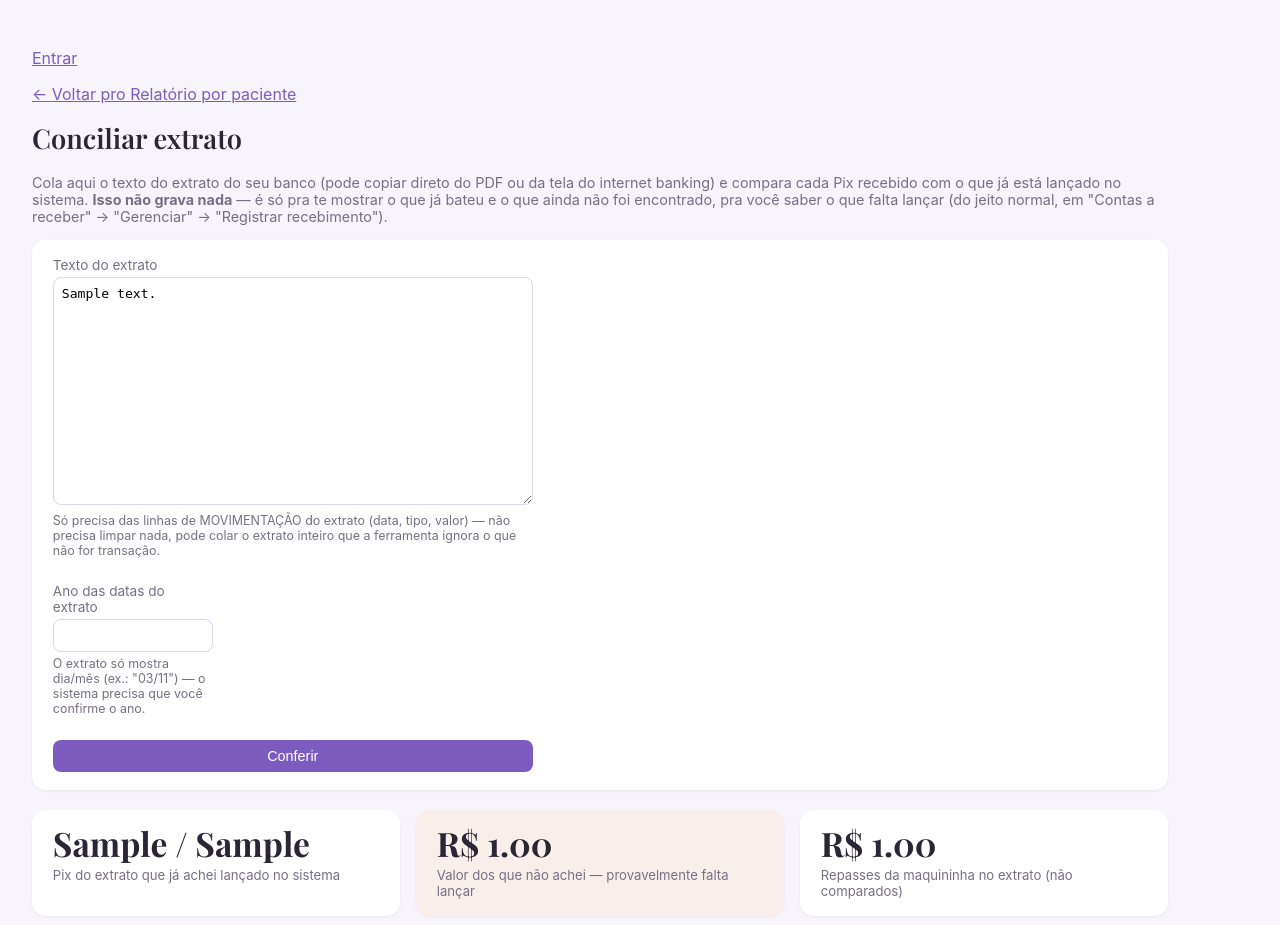
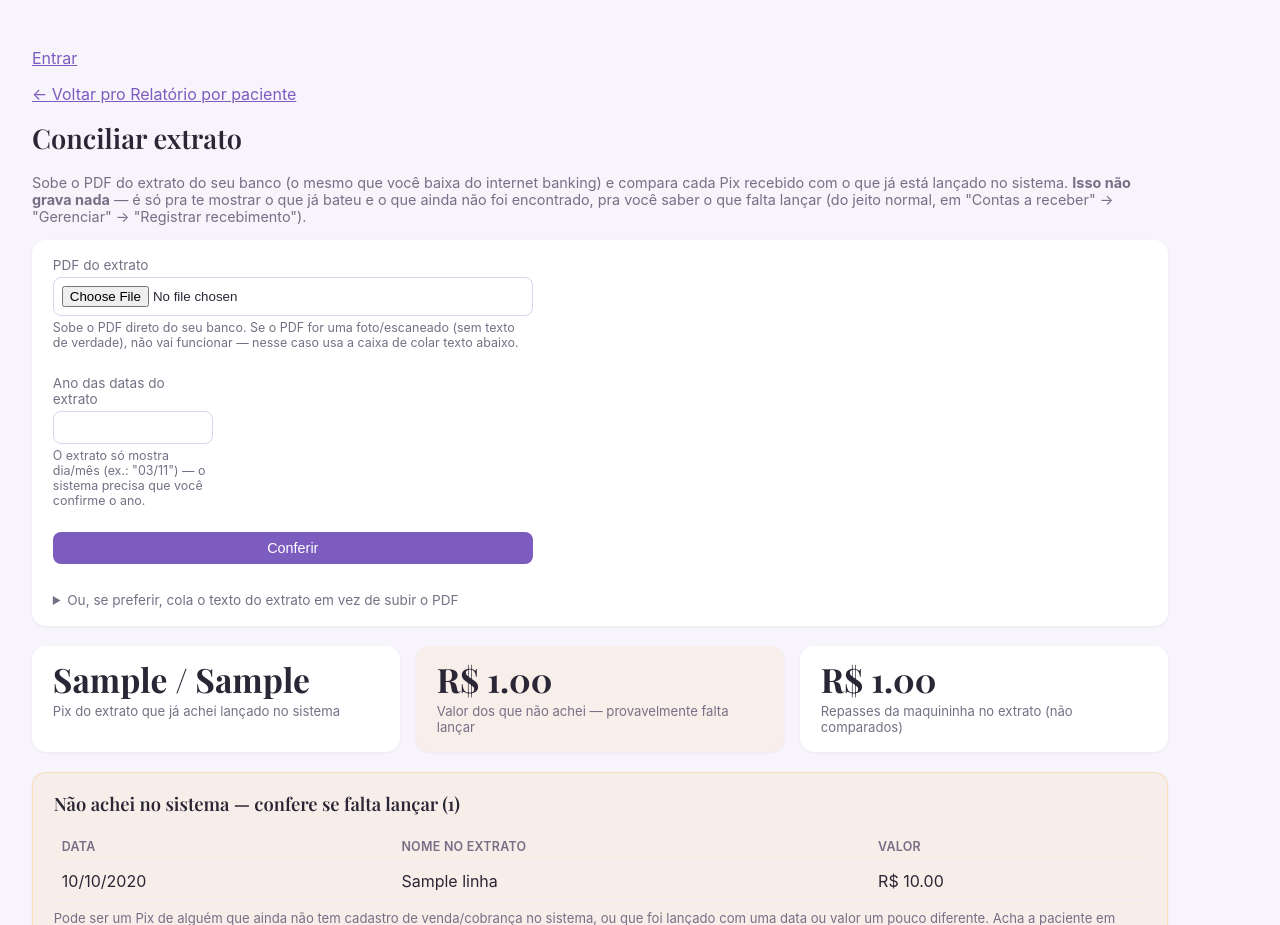
Before and after one commit to clauribeyro-crypto/central-sistemamelanogenico, a Django app: template templates/financeiro/conciliar_extrato.html in a window 1280 px wide. Shown: the top 925 px of the page. Run offline with Django 5.2, Linux system fonts and the light colour scheme; the template is opened without the code that fills it: most values are stand-ins (such as "Sample title", 1, 10 or a date in 2020).

Commit message:
Permite subir o PDF do extrato direto em "Conciliar extrato"
Colar o texto do extrato na mão era um passo a mais que incomodava —
a Cláudia só queria subir o PDF que já baixa do banco.

- Novo campo de upload de PDF na tela "Conciliar extrato"; o texto é
  extraído automaticamente dele (usando a lib pypdf) e passa pelo mesmo
  parser de antes — colar texto na mão continua disponível como opção
  secundária, pra quando o PDF for escaneado (sem texto de verdade)
- Ajuste no parser de texto colado: extração de PDF não deixa espaço
  entre a data e o tipo da transação (ex.: "03/11PIX RECEB...") — o
  regex agora aceita os dois formatos

Co-Authored-By: Claude Sonnet 5 <noreply@anthropic.com>
Claude-Session: https://claude.ai/code/session_01HJsDAzoLzDQRNraZT4zxDk

```diff
--- a/requirements.txt
+++ b/requirements.txt
@@ -9,3 +9,4 @@ django-cloudinary-storage==0.3.0
 anthropic==2.3.0
 openai==3.40.0
 requests==2.34.2
+pypdf==7.1.0
--- a/templates/financeiro/conciliar_extrato.html
+++ b/templates/financeiro/conciliar_extrato.html
@@ -4,21 +4,21 @@
     <p><a href="{% url 'financeiro:relatorio' %}">← Voltar pro Relatório por paciente</a></p>
     <h1>Conciliar extrato</h1>
     <p style="color:var(--text-muted); font-size:.9rem;">
-        Cola aqui o texto do extrato do seu banco (pode copiar direto do PDF ou da tela do internet banking) e
-        compara cada Pix recebido com o que já está lançado no sistema. <strong>Isso não grava nada</strong> — é
-        só pra te mostrar o que já bateu e o que ainda não foi encontrado, pra você saber o que falta lançar
-        (do jeito normal, em "Contas a receber" → "Gerenciar" → "Registrar recebimento").
+        Sobe o PDF do extrato do seu banco (o mesmo que você baixa do internet banking) e compara cada Pix
+        recebido com o que já está lançado no sistema. <strong>Isso não grava nada</strong> — é só pra te mostrar
+        o que já bateu e o que ainda não foi encontrado, pra você saber o que falta lançar (do jeito normal, em
+        "Contas a receber" → "Gerenciar" → "Registrar recebimento").
     </p>
 
     <div class="card">
-        <form method="post" class="acao">
+        <form method="post" class="acao" enctype="multipart/form-data">
             {% csrf_token %}
             <div>
-                <label for="texto-extrato">Texto do extrato</label>
-                <textarea id="texto-extrato" name="texto" rows="14" style="width:100%; font-family:monospace; font-size:.82rem;" placeholder="Cole aqui o texto do extrato, por exemplo:&#10;03/11 PIX RECEB.OUTRA IF 100,00C&#10;Recebimento Pix&#10;JULIANA SILVA DIAS MENDONCA&#10;...">{{ texto }}</textarea>
+                <label for="arquivo-pdf-extrato">PDF do extrato</label>
+                <input type="file" id="arquivo-pdf-extrato" name="arquivo_pdf" accept="application/pdf">
                 <p style="font-size:.78rem; color:var(--text-muted); margin-top:.25rem;">
-                    Só precisa das linhas de MOVIMENTAÇÃO do extrato (data, tipo, valor) — não precisa limpar nada,
-                    pode colar o extrato inteiro que a ferramenta ignora o que não for transação.
+                    Sobe o PDF direto do seu banco. Se o PDF for uma foto/escaneado (sem texto de verdade), não
+                    vai funcionar — nesse caso usa a caixa de colar texto abaixo.
                 </p>
             </div>
             <div style="max-width:160px;">
@@ -29,6 +29,21 @@
                 </p>
             </div>
             <button class="btn" type="submit">Conferir</button>
+
+            <details style="margin-top:1rem;">
+                <summary style="cursor:pointer; font-size:.85rem; color:var(--text-muted);">
+                    Ou, se preferir, cola o texto do extrato em vez de subir o PDF
+                </summary>
+                <div style="margin-top:.5rem;">
+                    <label for="texto-extrato">Texto do extrato</label>
+                    <textarea id="texto-extrato" name="texto" rows="14" style="width:100%; font-family:monospace; font-size:.82rem;" placeholder="Cole aqui o texto do extrato, por exemplo:&#10;03/11 PIX RECEB.OUTRA IF 100,00C&#10;Recebimento Pix&#10;JULIANA SILVA DIAS MENDONCA&#10;...">{{ texto }}</textarea>
+                    <p style="font-size:.78rem; color:var(--text-muted); margin-top:.25rem;">
+                        Só precisa das linhas de MOVIMENTAÇÃO do extrato (data, tipo, valor) — não precisa limpar
+                        nada, pode colar o extrato inteiro que a ferramenta ignora o que não for transação. Se
+                        você subir um PDF acima, o texto colado aqui é ignorado.
+                    </p>
+                </div>
+            </details>
         </form>
     </div>
 
```
Also changed, not shown: financeiro/importador_extrato.py (+19 -1 lines), financeiro/views.py (+21 -8 lines).
